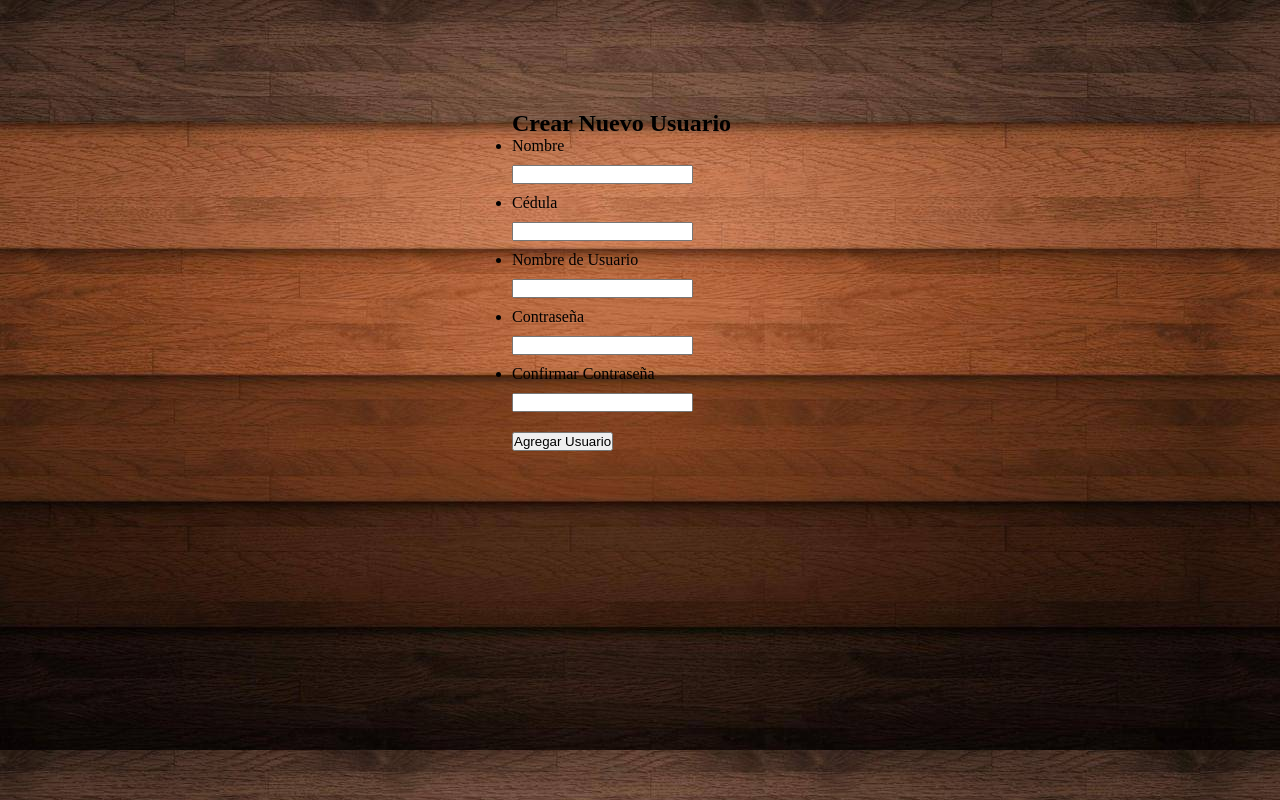
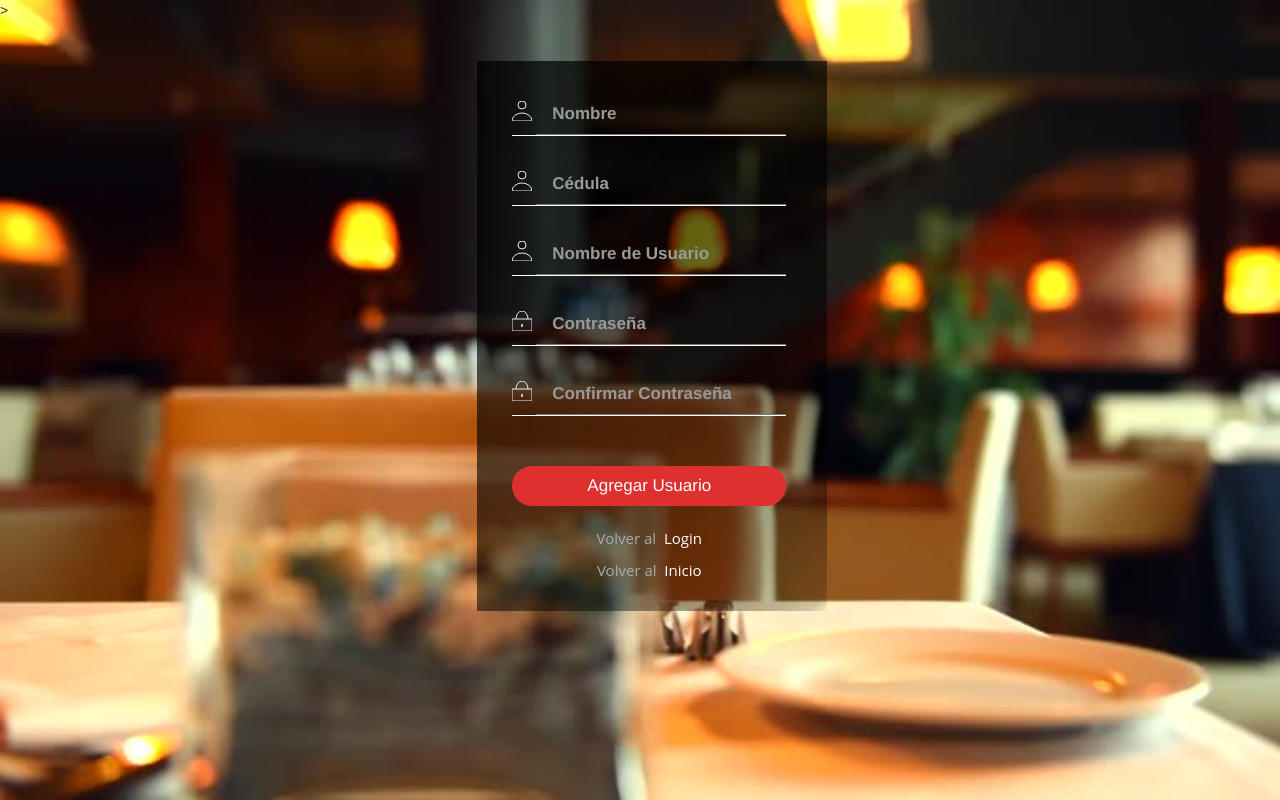
Before and after one commit to hjuarez20/LaParrillaArgentina, a PHP site: page /admin456.php in a window 1280 px wide. Run offline with PHP 8.4, Linux system fonts and the light colour scheme; some libraries are stand-ins or nearby versions.

Commit message:
04/06/2016 Andrea Palma
Diseño del login y newUser, cambie todo

```diff
--- a/admin456.php
+++ b/admin456.php
@@ -32,55 +32,82 @@ if($_POST){
 
     <head>
         <meta charset="UTF-8">
-        <link rel="stylesheet" href="css/principal.css">
-        <title>New User</title>
-    </head>
+        <title>La Parrilla Argentina</title>
+        <link rel="stylesheet" href="css/login.css">
+        <link rel="stylesheet" href="css/animate.min.css">
+        <link rel="stylesheet" href="css/bootstrap.min.css">
+    </head>>
 
-    <body id="newUser">
+    <body class="background-newUser">
+        <div class="row">
+            <section class="col-xs-12 col-md-4"></section>
 
-        <section class="login-form">
+
+
+            <section class="col-xs-12 col-md-4">
+                <div class="newUser animated fadeInLeft">
+                <div class="newUser__form">
+                    <form name="userlogin" action="admin456.php" method="post">
+                        <div class="login__row group">
+                            <svg class="login__icon name svg-icon" viewBox="0 0 20 20">
+                            <path d="M0,20 a10,8 0 0,1 20,0z M10,0 a4,4 0 0,1 0,8 a4,4 0 0,1 0,-8" />
+                            </svg>
+                            <input type="text" name="name" class="login__input name animated fadeInRight" name="user"  required/>
+                            <label for="nom_Usuario">Nombre</label>
+                        </div>
+
+                        <div class="login__row group">
+                            <svg class="login__icon name svg-icon" viewBox="0 0 20 20">
+                            <path d="M0,20 a10,8 0 0,1 20,0z M10,0 a4,4 0 0,1 0,8 a4,4 0 0,1 0,-8" />
+                            </svg>
+                            <input type="text" name="identification" class="login__input name animated fadeInRight" name="user"  required/>
+                            <label for="correo_usu">Cédula</label>
+                        </div>
+
+                         <div class="login__row group">
+                            <svg class="login__icon name svg-icon" viewBox="0 0 20 20">
+                            <path d="M0,20 a10,8 0 0,1 20,0z M10,0 a4,4 0 0,1 0,8 a4,4 0 0,1 0,-8" />
+                            </svg>
+                            <input type="text" name="username" class="login__input name animated fadeInRight" name="user"  required/>
+                            <label for="clave_usu">Nombre de Usuario</label>
+                        </div>
+
+                        <div class="login__row group">
+                            <svg class="login__icon pass svg-icon" viewBox="0 0 20 20">
+                            <path d="M0,20 20,20 20,8 0,8z M10,13 10,16z M4,8 a6,8 0 0,1 12,0" />
+                            </svg>
+                            <input type="password" name="password" class="login__input name animated fadeInRight" name="user"  required/>
+                            <label for="clave_usu">Contraseña</label>
+                        </div>
+
+                        <div class="login__row group">
+                           <svg class="login__icon pass svg-icon" viewBox="0 0 20 20">
+                            <path d="M0,20 20,20 20,8 0,8z M10,13 10,16z M4,8 a6,8 0 0,1 12,0" />
+                            </svg>
+                            <input type="password" name="conpassword" class="login__input name animated fadeInRight" name="user"  required/>
+                            <label for="clave_usu">Confirmar Contraseña</label>
+                        </div>
+
                         <div>
-                <form name="userlogin" action="admin456.php" method="post">
-                    <ul>
+                            <button type="submit" class="login__submit animated shake" value="Agregar Usuario">Agregar Usuario</button>
 
-                        <h2>Crear Nuevo Usuario</h2>
-                        <li>
-                            <label for="nom_Usuario">Nombre
-                                <label>
-                        </li>
-                        <input type="text" name="name" required>
+                             <p class="login__signup">Volver al &nbsp;<a href="admin123.php" class="signup">Login</a>
 
-                        <li>
-                            <label for="correo_usu">Cédula</label>
-                        </li>
-                        <input type="text" name="identification" required>
+                              <p class="login__signup">Volver al &nbsp;<a href="index.php" class="signup">Inicio</a>
 
-                        <li>
-                            <label for="clave_usu">Nombre de Usuario</label>
-                        </li>
-                        <input type="text" name="username" required>
 
-                        <li>
-                            <label for="clave_usu">Contraseña
-                                <label>
-                        </li>
-                        <input type="password" name="password" required>
+                        </div>
 
-                        <li>
-                            <label for="clave_usu">Confirmar Contraseña
-                                <label>
-                        </li>
-                        <input type="password" name="conpassword" required>
-                        <br>
-
-                        <input type="submit" value="Agregar Usuario">
-
-                    </ul>
                     </form>
+                </div>
             </div>
             </section>
 
+             <section class="col-xs-12 col-md-4"></section>
+        </div>
+        <script src='http://cdnjs.cloudflare.com/ajax/libs/jquery/2.1.3/jquery.min.js'></script>
 
+        <script src="js/login.js"></script>
     </body>
     <script>
         (function (i, s, o, g, r, a, m) {
--- a/css/login.css
+++ b/css/login.css
@@ -1,39 +1,226 @@
-* { box-sizing:border-box;
-margin: 0px;
+*, *:before, *:after {
+	  box-sizing: border-box;
+	  margin: 0;
+	  padding: 0;
+	}
+
+html, body {
+	  font-size: 62.5%;
+	  height: 100%;
+	  overflow: hidden;
+	}
+@media (max-width: 768px) {
+	  html, body {
+	    font-size: 50%;
+	  }
+	}
+
+svg {
+	  display: inline-block;
+	  width: 2rem;
+	  height: 2rem;
+	  overflow: visible;
+	}
+
+.svg-icon {
+	  cursor: pointer;
+	}
+.svg-icon path {
+	  stroke: rgba(255, 255, 255, 0.9);
+	  fill: none;
+	  stroke-width: 1;
+	}
+
+input, button {
+	  outline: none;
+	  border: none;
+	}
+
+	/*Transparent box*/
+.login{
+	position: relative;
+	height: 550px;
+	width: 350px;
+	/* Permalink - use to edit and share this gradient: http://colorzilla.com/gradient-editor/#000000+0,000000+100&0.73+0,0.69+16,0.67+29,0.61+46,0.52+63,0.41+76,0.33+89,0.19+98,0+100 */
+	background: -moz-linear-gradient(-45deg,  rgba(0,0,0,0.73) 0%, rgba(0,0,0,0.69) 16%, rgba(0,0,0,0.67) 29%, rgba(0,0,0,0.61) 46%, rgba(0,0,0,0.52) 63%, rgba(0,0,0,0.41) 76%, rgba(0,0,0,0.33) 89%, rgba(0,0,0,0.19) 98%, rgba(0,0,0,0) 100%); /* FF3.6-15 */
+	background: -webkit-linear-gradient(-45deg,  rgba(0,0,0,0.73) 0%,rgba(0,0,0,0.69) 16%,rgba(0,0,0,0.67) 29%,rgba(0,0,0,0.61) 46%,rgba(0,0,0,0.52) 63%,rgba(0,0,0,0.41) 76%,rgba(0,0,0,0.33) 89%,rgba(0,0,0,0.19) 98%,rgba(0,0,0,0) 100%); /* Chrome10-25,Safari5.1-6 */
+	background: linear-gradient(135deg,  rgba(0,0,0,0.73) 0%,rgba(0,0,0,0.69) 16%,rgba(0,0,0,0.67) 29%,rgba(0,0,0,0.61) 46%,rgba(0,0,0,0.52) 63%,rgba(0,0,0,0.41) 76%,rgba(0,0,0,0.33) 89%,rgba(0,0,0,0.19) 98%,rgba(0,0,0,0) 100%); /* W3C, IE10+, FF16+, Chrome26+, Opera12+, Safari7+ */
+	filter: progid:DXImageTransform.Microsoft.gradient( startColorstr='#ba000000', endColorstr='#00000000',GradientType=1 ); /* IE6-9 fallback on horizontal gradient */
+	margin-top: 10%;
+	}
+
+.login__check {
+	  position: absolute;
+	  top: 16rem;
+	  left: 16.5rem;
+	  width: 14rem;
+	  height: 2.8rem;
+	  background: #fff;
+	  -webkit-transform-origin: 0 100%;
+	          transform-origin: 0 100%;
+	  -webkit-transform: rotate(-45deg);
+	          transform: rotate(-45deg);
+	}
+
+.login__check:before {
+	  content: "";
+	  position: absolute;
+	  left: 0;
+	  bottom: 100%;
+	  width: 2.8rem;
+	  height: 5.2rem;
+	  background: #fff;
+	  box-shadow: inset -0.2rem -2rem 2rem rgba(0, 0, 0, 0.2);
+	}
+.login__form {
+	  position: absolute;
+	  top: 40%;
+	  left: 10%;
+	  height: 50%;
+	  text-align: center;
+	}
+.login__row {
+	  height: 7rem;
+	  padding-top: 3rem;
+	  border-bottom: 1px solid rgba(255, 255, 255, 1.2);
+	}
+
+.login__icon.name path {
+	  stroke-dasharray: 73.50196075439453;
+	  stroke-dashoffset: 73.50196075439453;
+	  -webkit-animation: animatePath 2s 0.5s forwards;
+	          animation: animatePath 2s 0.5s forwards;
+	}
+.login__icon.pass path {
+	  stroke-dasharray: 92.10662841796875;
+	  stroke-dashoffset: 92.10662841796875;
+	  -webkit-animation: animatePath 2s 0.5s forwards;
+	          animation: animatePath 2s 0.5s forwards;
+	}
+.login__input {
+	  display: inline-block;
+	  width: 25rem;
+	  height: 100%;
+	  padding-left: 1.5rem;
+	  font-size: 1.5rem;
+	  background: transparent;
+	  color: #FDFCFD;
+	}
+.login__submit {
+	  position: relative;
+	  width: 100%;
+	  height: 4rem;
+	  margin: 5rem 0 2.2rem;
+	  color: rgba(255, 255, 255, 1);
+	  background: #DF3030;
+	  font-size: 1.7rem;
+	  border-radius: 3rem;
+	  cursor: pointer;
+	  overflow: hidden;
+	  -webkit-transition: width 0.3s 0.15s, font-size 0.1s 0.15s;
+	  transition: width 0.3s 0.15s, font-size 0.1s 0.15s;
+	}
+
+.login__submit:hover{
+		background: #fff;
+		color: #DF3030;
+		cursor:pointer;
 	}
 
 
-body {
-	font-family: Helvetica;
-	background: #eee;
-  -webkit-font-smoothing: antialiased;
+.login__signup {
+	  font-size: 1.5rem;
+	  color: #ABA8AE;
+	font-family: "Open Sans", Helvetica, Arial, sans-serif;
+	}
+.login__signup a {
+	  color: #fff;
+	  cursor: pointer;
 	}
 
-hgroup {
-	text-align:center;
-	margin-top: 4em;
+.signup:hover {
+	  color: #DF3030;
+	  cursor: pointer;
 	}
 
-h1, h3 { font-weight: 300; }
-
-h1 { color: #636363; }
-
-h3 { color: #4a89dc; }
-
-form {
-	width: 400px;
-	margin: 4em auto;
-	padding: 3em 2em 2em 2em;
-	background: rgba(0,0,0,0.5);
-
-	box-shadow: rgba(0,0,0,0.14902) 0px 1px 1px 0px,rgba(0,0,0,0.09804) 0px 1px 2px 0px;
+.newUser__form {
+	  position: absolute;
+	  top: 1%;
+	  left: 10%;
+	  height: 50%;
+	  text-align: center;
 	}
 
+.newUser{
+	position: relative;
+	height: 550px;
+	width: 350px;
+	/* Permalink - use to edit and share this gradient: http://colorzilla.com/gradient-editor/#000000+0,000000+100&0.73+0,0.69+16,0.67+29,0.61+46,0.52+63,0.41+76,0.33+89,0.19+98,0+100 */
+	background: -moz-linear-gradient(-45deg,  rgba(0,0,0,0.73) 0%, rgba(0,0,0,0.69) 16%, rgba(0,0,0,0.67) 29%, rgba(0,0,0,0.61) 46%, rgba(0,0,0,0.52) 63%, rgba(0,0,0,0.41) 76%, rgba(0,0,0,0.33) 89%, rgba(0,0,0,0.19) 98%, rgba(0,0,0,0) 100%); /* FF3.6-15 */
+	background: -webkit-linear-gradient(-45deg,  rgba(0,0,0,0.73) 0%,rgba(0,0,0,0.69) 16%,rgba(0,0,0,0.67) 29%,rgba(0,0,0,0.61) 46%,rgba(0,0,0,0.52) 63%,rgba(0,0,0,0.41) 76%,rgba(0,0,0,0.33) 89%,rgba(0,0,0,0.19) 98%,rgba(0,0,0,0) 100%); /* Chrome10-25,Safari5.1-6 */
+	background: linear-gradient(135deg,  rgba(0,0,0,0.73) 0%,rgba(0,0,0,0.69) 16%,rgba(0,0,0,0.67) 29%,rgba(0,0,0,0.61) 46%,rgba(0,0,0,0.52) 63%,rgba(0,0,0,0.41) 76%,rgba(0,0,0,0.33) 89%,rgba(0,0,0,0.19) 98%,rgba(0,0,0,0) 100%); /* W3C, IE10+, FF16+, Chrome26+, Opera12+, Safari7+ */
+	filter: progid:DXImageTransform.Microsoft.gradient( startColorstr='#ba000000', endColorstr='#00000000',GradientType=1 ); /* IE6-9 fallback on horizontal gradient */
+	margin-top: 10%;
+	margin-left: 10%;
+	}
+
+@-webkit-keyframes animRipple {
+	  to {
+	    -webkit-transform: scale(3.5);
+	            transform: scale(3.5);
+	    opacity: 0;
+	  }
+	}
+
+@keyframes animRipple {
+	  to {
+	    -webkit-transform: scale(3.5);
+	            transform: scale(3.5);
+	    opacity: 0;
+	  }
+	}
+@-webkit-keyframes rotate {
+	  to {
+	    -webkit-transform: rotate(360deg);
+	            transform: rotate(360deg);
+	  }
+	}
+@keyframes rotate {
+	  to {
+	    -webkit-transform: rotate(360deg);
+	            transform: rotate(360deg);
+	  }
+	}
+@-webkit-keyframes animatePath {
+	  to {
+	    stroke-dashoffset: 0;
+	  }
+	}
+@keyframes animatePath {
+	  to {
+	    stroke-dashoffset: 0;
+	  }
+	}
+
+.background-login{
+	  background-image: url(../img/login.jpg);
+	  width: 100%;
+	  height: 100%;
+	  background-size: cover;
+	}
+
+.background-newUser{
+	  background-image: url(../img/newUser.jpg);
+	  width: 100%;
+	  height: 100%;
+	  background-size: cover;
+	}
+
+
+	/*****************************/
 .group {
 		position: relative;
-	margin-bottom: 45px;
 	}
-
 input {
 		font-size: 18px;
 		padding: 10px 10px 10px 5px;
@@ -54,12 +241,11 @@ input:focus { outline: none; }
 
 label {
 		color: #999;
-	font-size: 18px;
-	font-weight: normal;
+			font-size: 1.7rem;
 		position: absolute;
 		pointer-events: none;
-	left: 5px;
-	top: 10px;
+		left: 40px;
+		top: 36px;
 		-webkit-transition:all 0.2s ease;
 		transition: all 0.2s ease;
 	}
@@ -68,238 +254,9 @@ label {
 /* active */
 
 input:focus ~ label, input.used ~ label {
-	top: -20px;
+		top: 6px;
 	  -webkit-transform: scale(.75);
-          transform: scale(.75); left: -2px;
+	          transform: scale(.75); left: 15px;
 		/* font-size: 14px; */
-	color: #a60c00;
+		color: #DF3030;
 	}
-
-
-/* Underline */
-
-.bar {
-	position: relative;
-	display: block;
-	width: 100%;
-}
-
-.bar:before, .bar:after {
-	content: '';
-	height: 2px;
-	width: 0;
-	bottom: 1px;
-	position: absolute;
-	background: #a60c00;
-	-webkit-transition:all 0.2s ease;
-	transition: all 0.2s ease;
-}
-
-.bar:before { left: 50%; }
-
-.bar:after { right: 50%; }
-
-
-/* active */
-
-input:focus ~ .bar:before, input:focus ~ .bar:after { width: 50%; }
-
-
-/* Highlight */
-
-.highlight {
-	position: absolute;
-	height: 60%;
-	width: 100px;
-	top: 25%;
-	left: 0;
-	pointer-events: none;
-	opacity: 0.5;
-}
-
-
-/* active */
-
-input:focus ~ .highlight {
-	-webkit-animation: inputHighlighter 0.3s ease;
-	        animation: inputHighlighter 0.3s ease;
-}
-
-
-/* Animations */
-
-@-webkit-keyframes inputHighlighter {
-	from { background: #a60c00; }
-	to 	{ width: 0; background: transparent; }
-}
-
-@keyframes inputHighlighter {
-	from { background: #a60c00; }
-	to 	{ width: 0; background: transparent; }
-}
-
-
-/* Button */
-
-.button {
-  position: relative;
-  display: inline-block;
-  padding: 12px 24px;
-  margin: .3em 0 1em 0;
-  width: 100%;
-  vertical-align: middle;
-  color: #fff;
-  font-size: 16px;
-  line-height: 20px;
-  -webkit-font-smoothing: antialiased;
-  text-align: center;
-  letter-spacing: 1px;
-  background: transparent;
-  border: 0;
-  border-bottom: 2px solid #a60c00;
-  cursor: pointer;
-  -webkit-transition:all 0.15s ease;
-  transition: all 0.15s ease;
-}
-.button:focus { outline: 0; }
-
-
-/* Button modifiers */
-
-.buttonBlue {
-  background: #a60c00;
-  text-shadow: 1px 1px 0 rgba(166, 12, 0, .5);
-}
-
-.buttonBlue:hover { background: #ef8681; }
-
-
-/* Ripples container */
-
-.ripples {
-  position: absolute;
-  top: 0;
-  left: 0;
-  width: 100%;
-  height: 100%;
-  overflow: hidden;
-  background: transparent;
-}
-
-
-/* Ripples circle */
-
-.ripplesCircle {
-  position: absolute;
-  top: 50%;
-  left: 50%;
-  -webkit-transform: translate(-50%, -50%);
-          transform: translate(-50%, -50%);
-  opacity: 0;
-  width: 0;
-  height: 0;
-  border-radius: 50%;
-  background: rgba(255, 255, 255, 0.25);
-}
-
-.ripples.is-active .ripplesCircle {
-  -webkit-animation: ripples .4s ease-in;
-          animation: ripples .4s ease-in;
-}
-
-
-/* Ripples animation */
-
-@-webkit-keyframes ripples {
-  0% { opacity: 0; }
-
-  25% { opacity: 1; }
-
-  100% {
-    width: 200%;
-    padding-bottom: 200%;
-    opacity: 0;
-  }
-}
-
-@keyframes ripples {
-  0% { opacity: 0; }
-
-  25% { opacity: 1; }
-
-  100% {
-    width: 200%;
-    padding-bottom: 200%;
-    opacity: 0;
-  }
-}
-
-footer { text-align: center; }
-
-footer p {
-	color: #888;
-	font-size: 13px;
-	letter-spacing: .4px;
-}
-
-footer a {
-	color: #4a89dc;
-	text-decoration: none;
-	-webkit-transition:all .2s ease;
-	transition: all .2s ease;
-}
-
-footer a:hover {
-	color: #666;
-	text-decoration: underline;
-}
-
-footer img {
-	width: 80px;
-	-webkit-transition:all .2s ease;
-	transition: all .2s ease;
-}
-
-footer img:hover { opacity: .83; }
-
-footer img:focus , footer a:focus { outline: none; }
-
-.background-login{
-  background-color: #7f8c8d
-  width: 100%;
-  background-attachment: fixed;
-  background-size: cover;
-}
-
-.header{
-	text-align: center;
-}
-
-.header h2{
-	color: #a60c00;
-	font-size: 50px;
-	padding: 25px 0px 0px 10px;
-}
-
-.header h4{
-	font-size: 20px;
-}
-
-.otherButton{
-
-    margin: -4% 33.67%;
-}
-
-.otherButton .home{
-    float: left;
-    width: 25%;
-    padding-left: 0.5%;
-    background: #FFF2F2;
-}
-
-.otherButton .user{
-    float: right;
-    width: 33%;
-    padding-right: 0.5%;
-    background: #FFF2F2;
-}
```
Also changed, not shown: admin123.php (+27 -21 lines), img/login.jpg (added), img/login3.jpg (added), img/newUser.jpg (added). Lines whose indentation alone changed are shown as unchanged.
